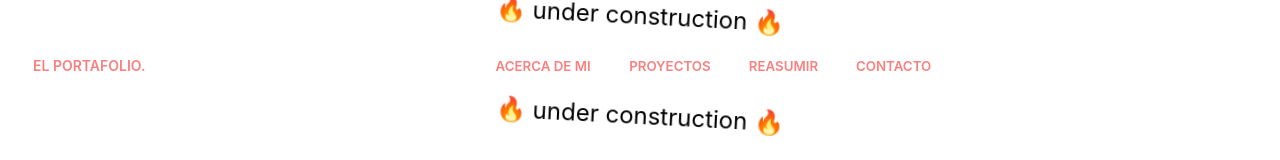
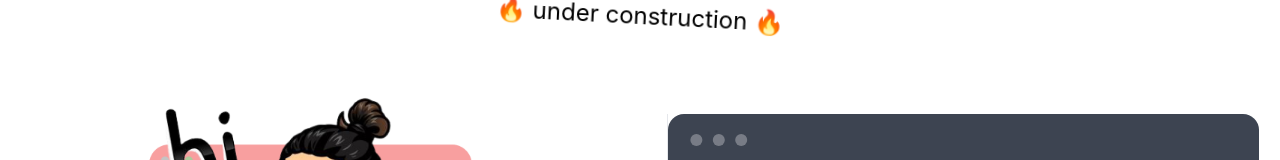
Before and after one commit to Talitazmiza/miportafolio, a React (Create React App) app: page / in a window 1280 px wide. Shown: the top 160 px of the page. Built offline with nearby package versions, Linux system fonts and the light colour scheme.

Commit message:
delete unused codes

```diff
--- a/src/Views/Sections/Home.js
+++ b/src/Views/Sections/Home.js
@@ -2,17 +2,11 @@ import React from "react";
 import '../../App.css';
 import Navbar from "../Components/Navbar";
 import About from "./About";
+import Footer from "../Components/Footer";
 
 export default function Home() {
     return (
-        <div className="flex flex-col h-screen bg-white text-black">
-            <div className="animate-[wiggle_1s_ease-in-out_infinite]">
-                <h1 className="text-2xl">🔥 under construction 🔥</h1>
-            </div>
-            {/* <h1 data-text="🔥 Hover and wave 🔥" class="text-2xl relative overflow-hidden pb-8 before:content-[attr(data-text)attr(data-text)] before:underline before:underline-offset-8 before:decoration-wavy before:decoration-red-400 before:absolute before:whitespace-nowrap before:text-transparent hover:before:animate-wiggle">
-            🔥 under construction 🔥
-            </h1> */}
-            <Navbar />
+        <div className="flex flex-col text-black">
             <About />
         </div>
     )
```
